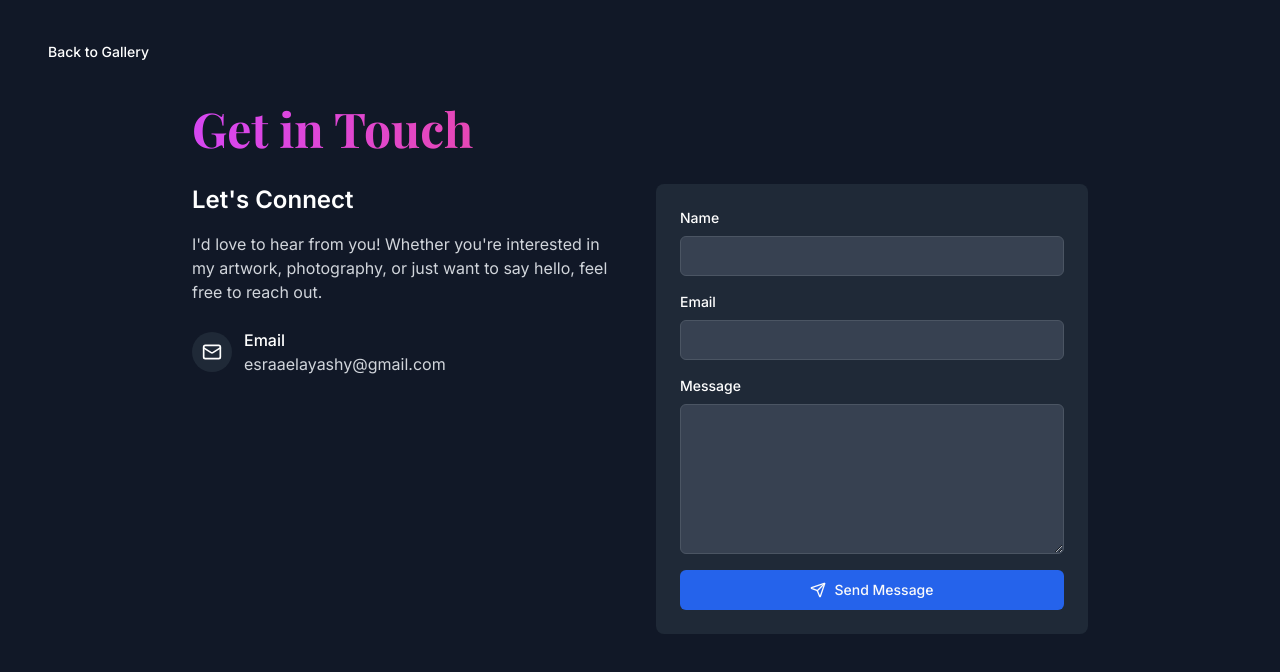
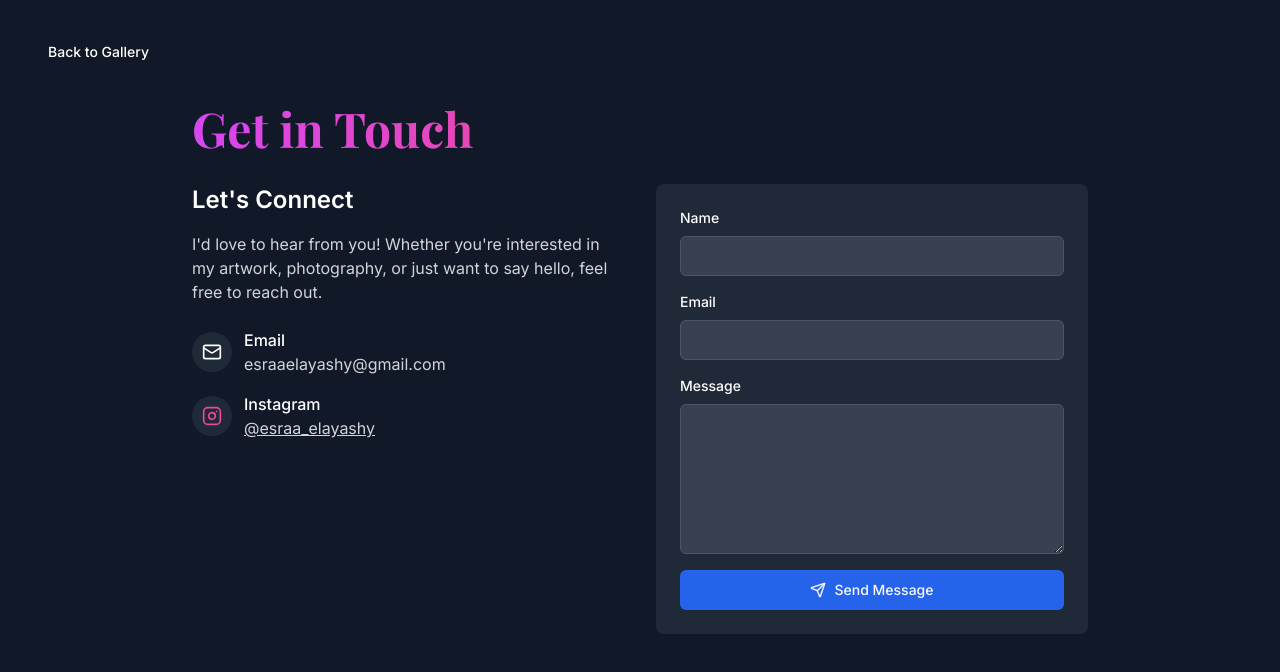
Before and after one commit to mo7morad/Esraa-Elayashy-Gallery, a Next.js app: page /contact in a window 1280 px wide. Shown: the top 672 px of the page. Built offline with nearby package versions, Linux system fonts and the light colour scheme; a web font is replaced by a local one.

Commit message:
stable v2

```diff
--- a/app/contact/page.tsx
+++ b/app/contact/page.tsx
@@ -7,7 +7,7 @@ import { Input } from '@/components/ui/input'
 import { Textarea } from '@/components/ui/textarea'
 import { playfair, inter } from '@/lib/fonts'
 import { useState } from 'react'
-import { Send, CheckCircle, Mail } from 'lucide-react'
+import { Send, CheckCircle, Mail, Instagram } from 'lucide-react'
 
 export default function ContactPage() {
   const [isSubmitting, setIsSubmitting] = useState(false)
@@ -59,6 +59,17 @@ export default function ContactPage() {
                   <div>
                     <p className="font-medium">Email</p>
                     <p className="text-gray-300">esraaelayashy@gmail.com</p>
+                  </div>
+                </div>
+                <div className="flex items-center gap-3">
+                  <div className="w-10 h-10 rounded-full bg-gray-800 flex items-center justify-center">
+                    <Instagram className="h-5 w-5 text-pink-500" />
+                  </div>
+                  <div>
+                    <p className="font-medium">Instagram</p>
+                    <Link href="https://www.instagram.com/esraa_elayashy/" target="_blank" className="text-gray-300 underline hover:text-pink-400 transition-colors">
+                      @esraa_elayashy
+                    </Link>
                   </div>
                 </div>
                 {/* Add more contact methods if needed */}
```
